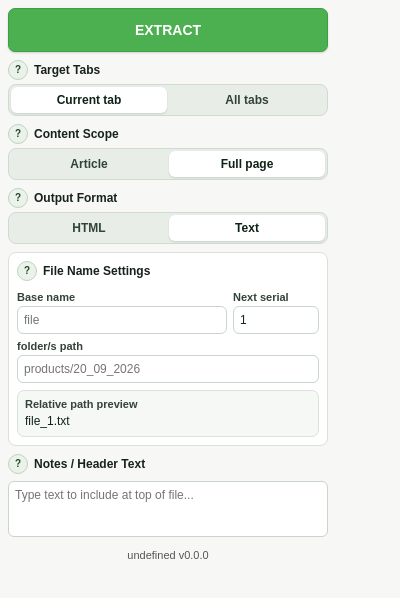
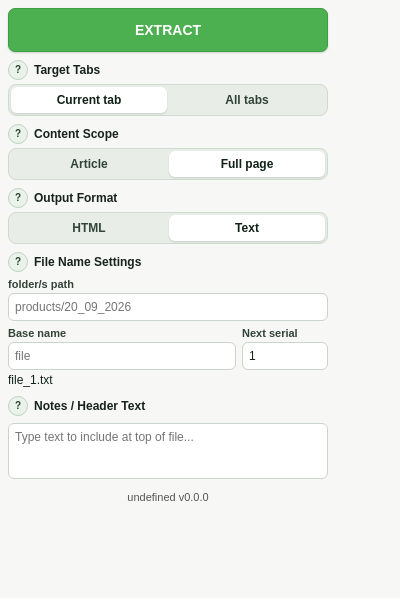
Before and after one commit to tareq-hrh/page_extractor_v3, a browser extension: page popup.html in a window 400 px wide. Drawn offline with Linux system fonts and the light colour scheme.

Commit message:
feat: Refactor popup styles and enhance file settings section with new input for download folder path

```diff
--- a/popup.html
+++ b/popup.html
@@ -4,18 +4,16 @@
     <style>
       html,
       body {
-        max-height: 600px;
-        overflow: hidden;
+        height: fit-content;
       }
       body {
         background: #f7f8f5;
         color: #17221b;
-        font-family:
-          Arial,
-          sans-serif;
+        font-family: Arial, sans-serif;
         margin: 0;
         padding: 8px;
         width: 320px;
+        overflow: auto;
       }
       button {
         font-family: inherit;
@@ -167,12 +165,6 @@
         outline: 2px solid #7ab77d;
         outline-offset: -2px;
       }
-      .file-settings {
-        background: #ffffff;
-        border: 1px solid #d9e2d8;
-        border-radius: 8px;
-        padding: 8px;
-      }
       .compact-grid {
         display: grid;
         gap: 6px;
@@ -220,6 +212,7 @@
         max-height: 38px;
         overflow-y: auto;
         word-break: break-word;
+        padding-top: 4px;
       }
     </style>
   </head>
@@ -292,7 +285,7 @@
       </div>
     </div>
 
-    <div class="section file-settings">
+    <div class="section">
       <div class="section-title-row">
         <span
           class="help-badge"
@@ -302,6 +295,15 @@
         >
         <strong>File Name Settings</strong>
       </div>
+      <label class="field-label" for="downloadFolderPath">
+        folder/s path
+        <input
+          class="field-input"
+          type="text"
+          id="downloadFolderPath"
+          placeholder="products/20_09_2026"
+        />
+      </label>
 
       <div class="compact-grid">
         <label class="field-label" for="baseName">
@@ -326,20 +328,7 @@
         </label>
       </div>
 
-      <label class="field-label" for="downloadFolderPath">
-        folder/s path
-        <input
-          class="field-input"
-          type="text"
-          id="downloadFolderPath"
-          placeholder="products/20_09_2026"
-        />
-      </label>
-
-      <div class="destination-card">
-        <div class="destination-heading">Relative path preview</div>
-        <div id="destinationPreview" class="destination-preview"></div>
-      </div>
+      <span id="destinationPreview" class="destination-preview"></span>
     </div>
 
     <div class="section">
@@ -356,6 +345,7 @@
         id="userText"
         rows="3"
         placeholder="Type text to include at top of file..."
+
       ></textarea>
     </div>
 
```
